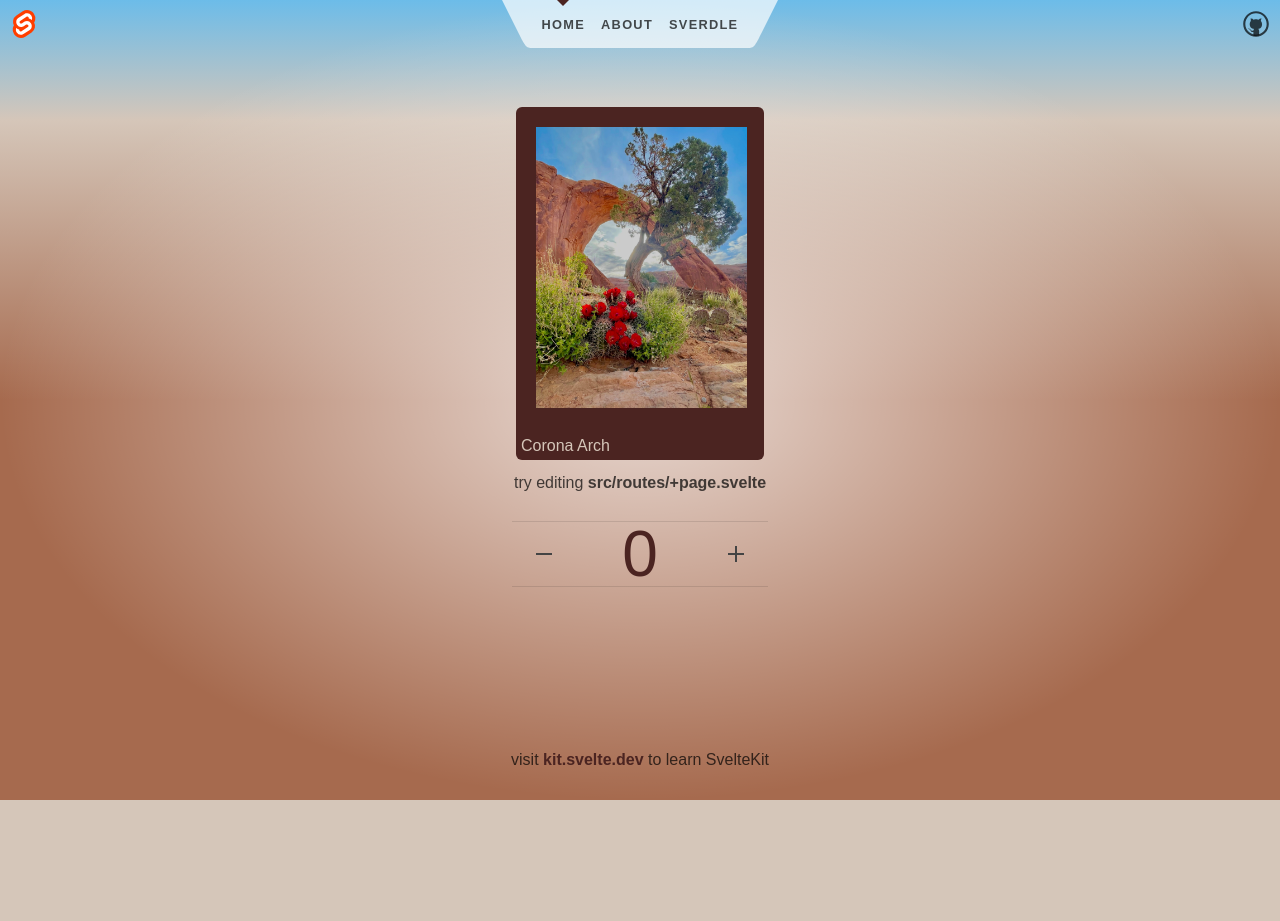
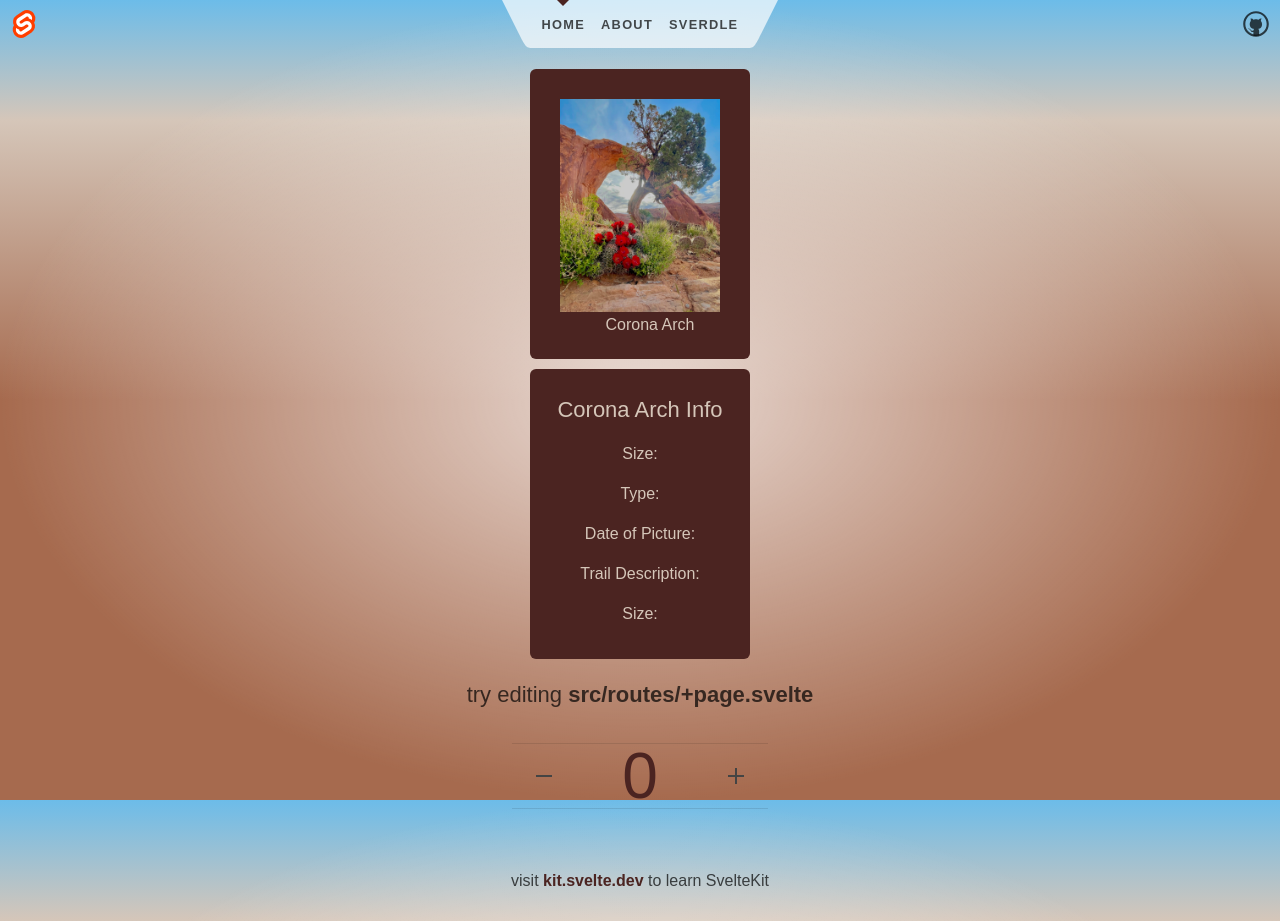
Before and after one commit to Sheilabob/bobbiesarches, a SvelteKit app: page / in a window 1280 px wide. Before the commit the page ends 800 px from the top, so only its background shows below. Built offline with nearby package versions, Linux system fonts and the light colour scheme.

Commit message:
started to add info card

```diff
--- a/src/routes/+page.svelte
+++ b/src/routes/+page.svelte
@@ -17,6 +17,14 @@
       <img src={coronaarch} alt="Corona Arch with Claret Cup in front" />
     </picture>
     <div class="piclabel">Corona Arch</div>
+  </div>
+  <div class="card">
+    <h2>Corona Arch Info</h2>
+    <p>Size:</p>
+    <p>Type:</p>
+    <p>Date of Picture:</p>
+    <p>Trail Description:</p>
+    <p>Size:</p>
   </div>
 
   <h2>
@@ -38,21 +46,30 @@
   .coronaarch {
     display: inline-block;
     position: relative;
-    width: 25%;
   }
 
   .coronaarch img {
-    width: 85%;
+    display: inline-block;
+    width: 160px;
     padding: 20px;
+    padding-bottom: 0px;
   }
 
   .piclabel {
-    color: #d5c6b9;
-    padding: 5px;
+    padding-left: 20px;
   }
 
   .card {
     background-color: #4b2421;
     border-radius: 6px;
+    width: 200px;
+    height: 270px;
+    color: #d5c6b9;
+    padding: 10px;
+    text-align: center;
+    margin: 5px;
+  }
+  h2 {
+    font-size: 22px;
   }
 </style>
```
